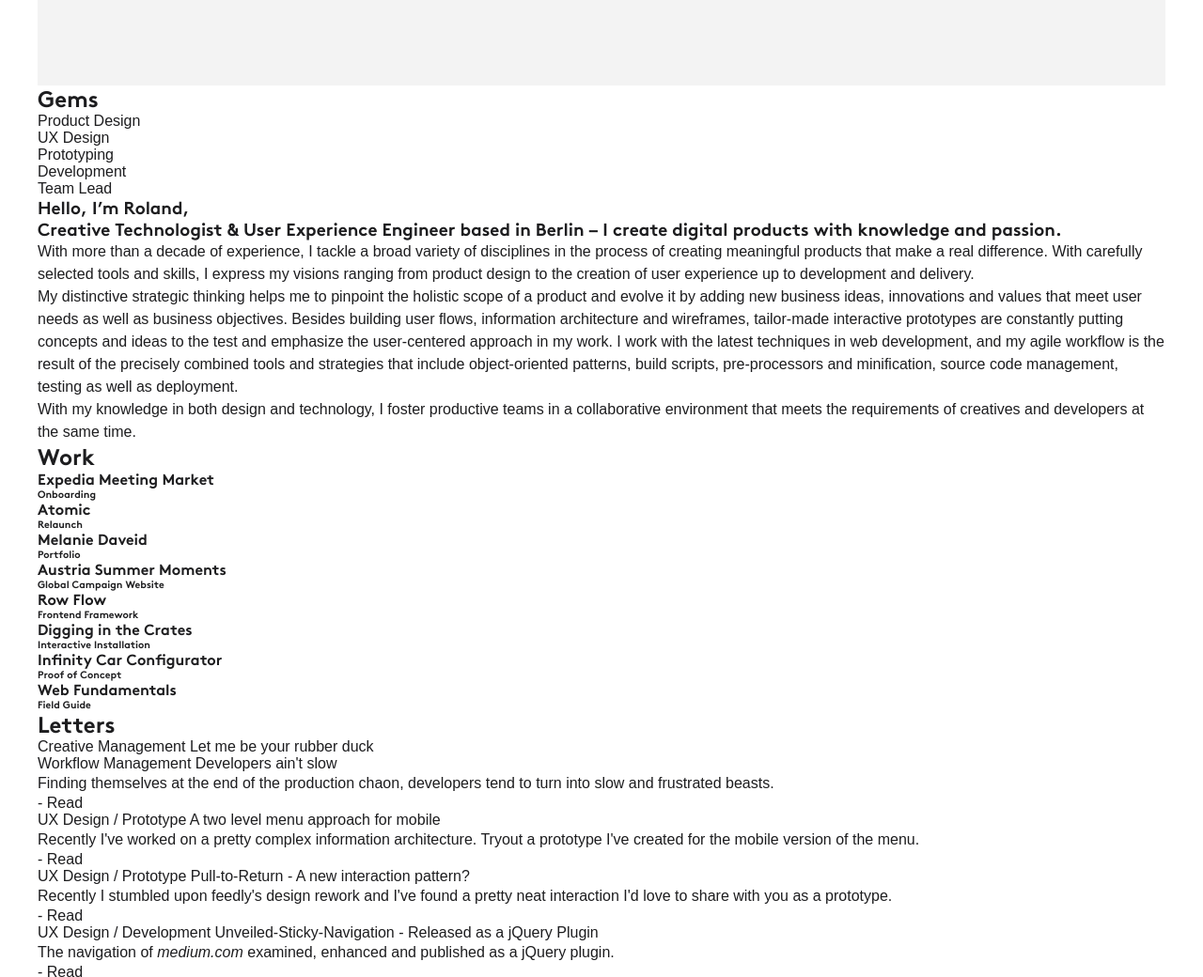
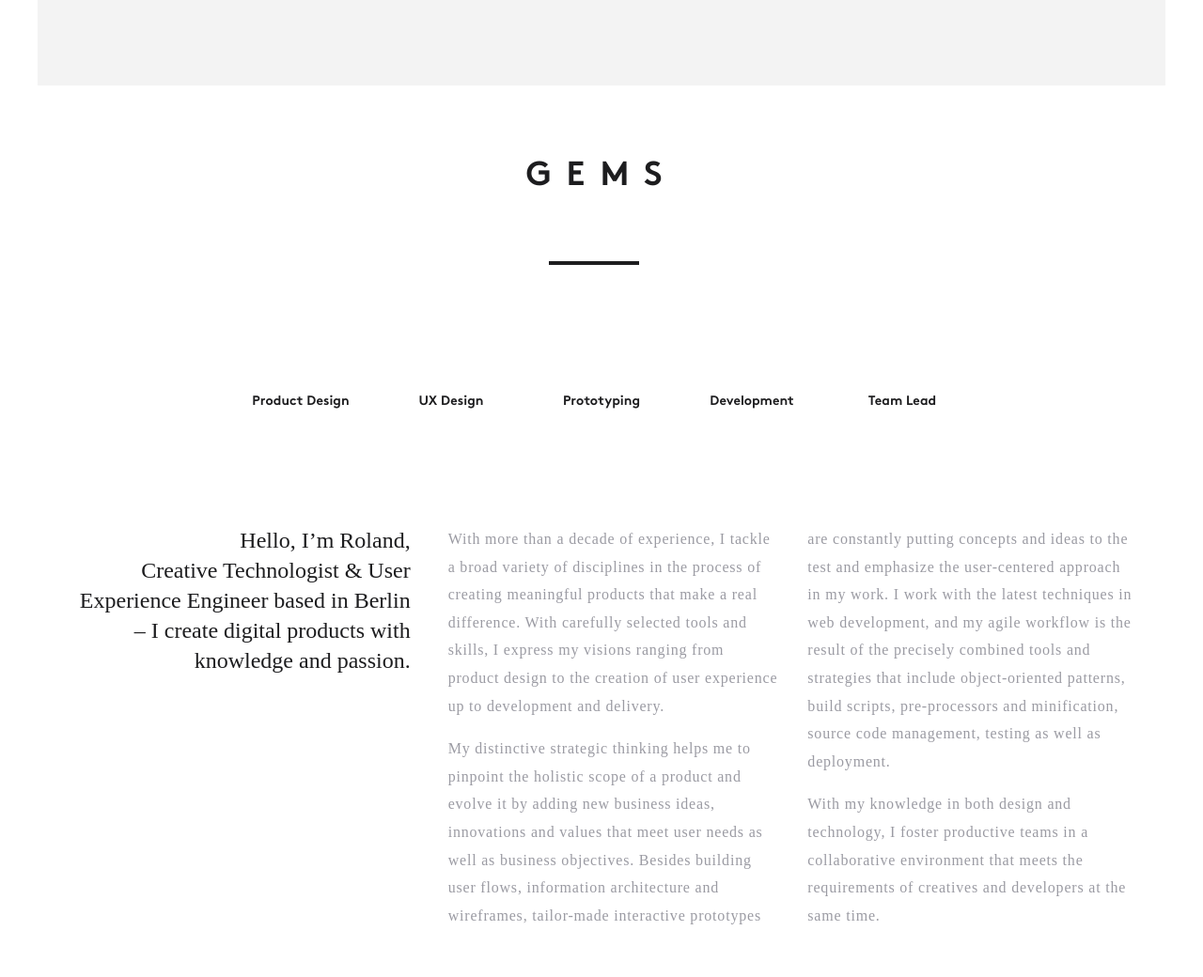
Before and after one commit to Santatraniaina/weaintplastic, a plain HTML site: page index.html in a window 1280 px wide. Shown: the part 709-1749 px from the top of the page at 94% size. Drawn offline with Linux system fonts and the light colour scheme; a web font is replaced by a local one.

Commit message:
Implement Gems section

```diff
--- a/assets/css/style.css
+++ b/assets/css/style.css
@@ -26,7 +26,7 @@
 @font-face {
     font-family: 'Plantin Light';
     src: url('../fonts/plantin-light.ttf') format('truetype');
-    font-weight: normal;
+    font-weight: 400;
     font-style: normal;
 }
 
@@ -43,7 +43,7 @@
     /* Fonts */
     --ff-bold: 'Oak Bold', sans-serif;
     --ff-primary: 'Oak Light', sans-serif;
-    --ff-secondary: 'Plantin Light', sans-serif;
+    --ff-secondary: 'Plantin Light', serif;
     --fs-base: 16px;
 
     /* Spacing & Sizing */
@@ -67,9 +67,12 @@ h1, h2, h3, h4, h5, h6 {
 
 p {
     font-family: var(--ff-secondary);
-    color: var(--grey-dark);
+    font-weight: 400;
+    color: var(--dark-grey);
     font-size: 1rem;
-    line-height: 1.5;
+    line-height: 1.85rem;
+    letter-spacing: .05rem;
+    margin-bottom: 1rem;
 }
 
 li {
@@ -162,15 +165,16 @@ a {
 .section {
     margin: 0 auto;
     max-width: var(--max-width);
+    display: flex;
+    flex-direction: column;
+    justify-content: center;
+    align-items: center;
+    padding: 4.5rem 0;
 }
 
 /* TODO: Make the center depending on vh size */
 .section--hero {
     height: 100dvh;
-    display: flex;
-    flex-direction: column;
-    justify-content: center;
-    align-items: center;
     gap: 10dvh;
 
     .hero__logo {
@@ -183,3 +187,81 @@ a {
         height: 475px;
     }
 }
+
+.section__title {
+    display: flex;
+    flex-direction: column;
+    align-items: center;
+    justify-content: center;
+}
+
+/* TODO : Animate this for later */
+.letter--animated {
+    text-align: center;
+    text-transform: uppercase;
+    font-size: 2.25rem;
+    letter-spacing: 1rem;
+
+    &:after {
+        content: '';
+        display: block;
+        width: 6rem;
+        height: 4px;
+        background-color: var(--black);
+        margin-top: 4.5rem;
+        margin-bottom: 4.5rem;
+        margin-left: -1rem;
+    }
+}
+
+.section__content {
+    display: flex;
+    flex-direction: column;
+}
+
+.service {
+    display: flex;
+    flex-direction: row;
+    align-items: center;
+    justify-content: center;
+    padding: .625rem;
+    gap: .625rem;
+
+    .service__item {
+        display: flex;
+        flex-direction: column;
+        align-items: center;
+        justify-content: center;
+        padding: .625rem;
+        font-family: var(--ff-bold);
+        font-size: .875rem;
+
+        /* TODO : Delete this for later */
+        width: 150px;
+        height: 125px;
+    }
+}
+
+.bio {
+    padding: 2.5rem .625rem;
+    display: flex;
+
+    .bio__intro {
+        font-family: var(--ff-secondary);
+        font-weight: 400;
+        font-size: 1.5rem;
+        line-height: 2rem;
+        text-align: right;
+
+        flex: 1;
+        padding: 1.25rem;
+        width: 30%;
+    }
+
+    .bio__description {
+        flex: 2;
+        padding: 1.25rem;
+        column-count: 2;
+        column-gap: 2rem;
+    }
+}
--- a/index.html
+++ b/index.html
@@ -37,24 +37,24 @@
         </section>
 
         <section id="gems" class="section">
-            <h2 class="section__title">Gems</h2>
+            <h2 class="section__title letter--animated">Gems</h2>
 
             <div class="section__content">
-                <ul class="">
-                    <li>Product Design</li>
-                    <li>UX Design</li>
-                    <li>Prototyping</li>
-                    <li>Development</li>
-                    <li>Team Lead</li>
+                <ul class="service">
+                    <li class="service__item">Product Design</li>
+                    <li class="service__item">UX Design</li>
+                    <li class="service__item">Prototyping</li>
+                    <li class="service__item">Development</li>
+                    <li class="service__item">Team Lead</li>
                 </ul>
 
-                <div class="gem-item">
-                    <h3 class="gem-title">
+                <div class="bio">
+                    <h3 class="bio__intro">
                         Hello, I’m Roland,<br/>
                         Creative Technologist & User Experience Engineer based in Berlin –
                         I create digital products with knowledge and passion.
                     </h3>
-                    <div class="gem-description">
+                    <div class="bio__description">
                         <p>
                             With more than a decade of experience, I tackle a broad variety of disciplines in the
                             process of creating meaningful products that make a real difference. With carefully
@@ -81,7 +81,7 @@
         </section>
 
         <section id="work" class="section">
-            <h2 class="section__title">Work</h2>
+            <h2 class="section__title letter--animated">Work</h2>
 
             <ul class="section__content work">
                 <li class="work__item">
@@ -136,7 +136,7 @@
         </section>
 
         <section id="letters" class="section">
-            <h2 class="section__title">Letters</h2>
+            <h2 class="section__title letter--animated">Letters</h2>
 
             <div class="section__content">
                 <article class="letter letter--most-read" data-before="99" data-after="66">
@@ -193,7 +193,7 @@
         </section>
 
         <section id="profile" class="section">
-            <h2 class="section__title">Profile</h2>
+            <h2 class="section__title letter--animated">Profile</h2>
 
             <div class="section__content">
                 <p>
@@ -259,7 +259,7 @@
         </section>
 
         <section id="workflow" class="section">
-            <h2 class="section__title">Workflow</h2>
+            <h2 class="section__title letter--animated">Workflow</h2>
 
             <div class="section__content">
                 <img src="./assets/images/workflow-headline.svg" alt="Workflow Headline"/>
@@ -268,7 +268,7 @@
         </section>
 
         <section id="contact" class="section">
-            <h2 class="section__title">Contact</h2>
+            <h2 class="section__title letter--animated">Contact</h2>
 
             <div class="section__content">
                 <a href="mailto:info@weaintplastic.com" class="contact__email">
```
